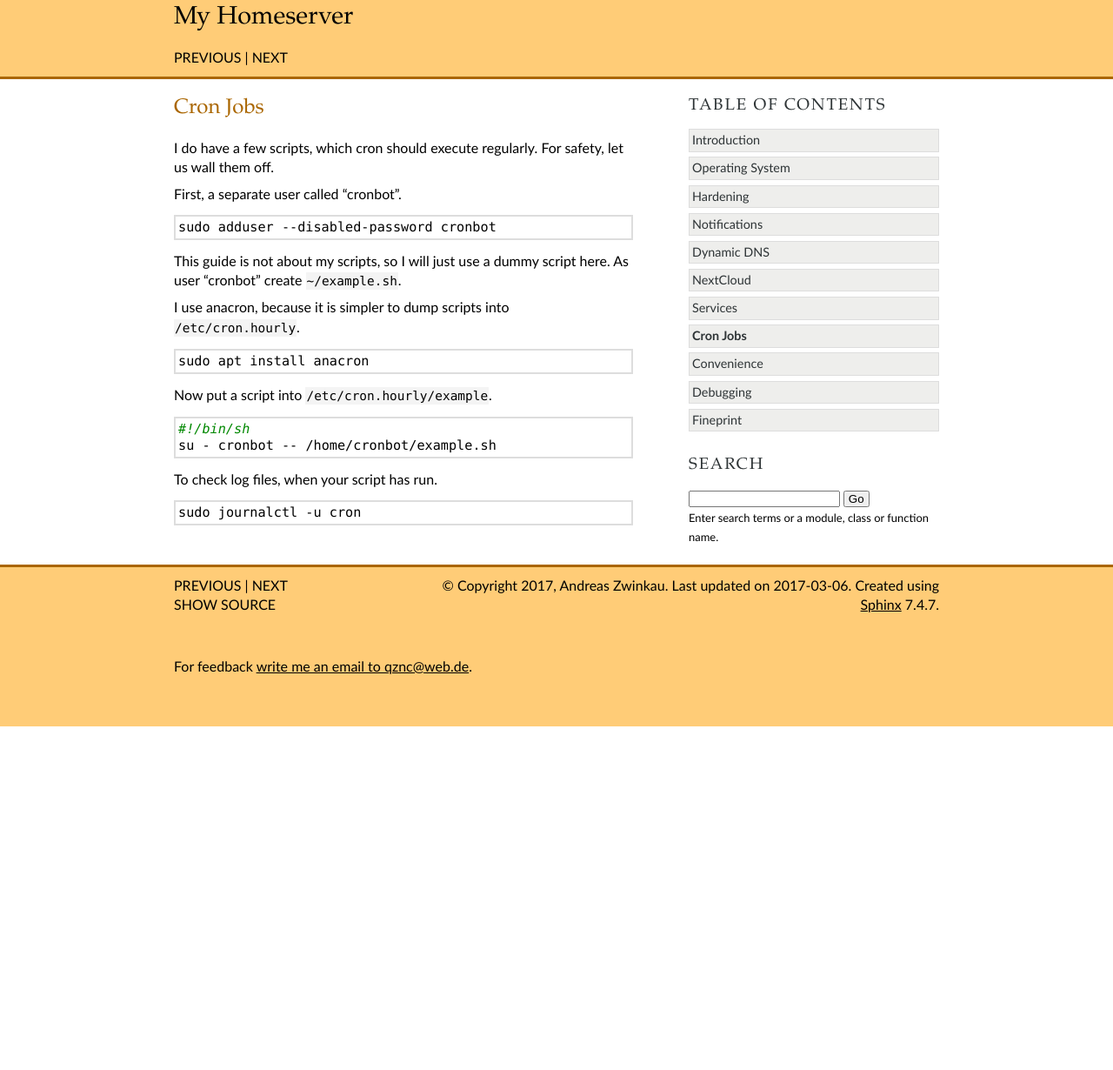
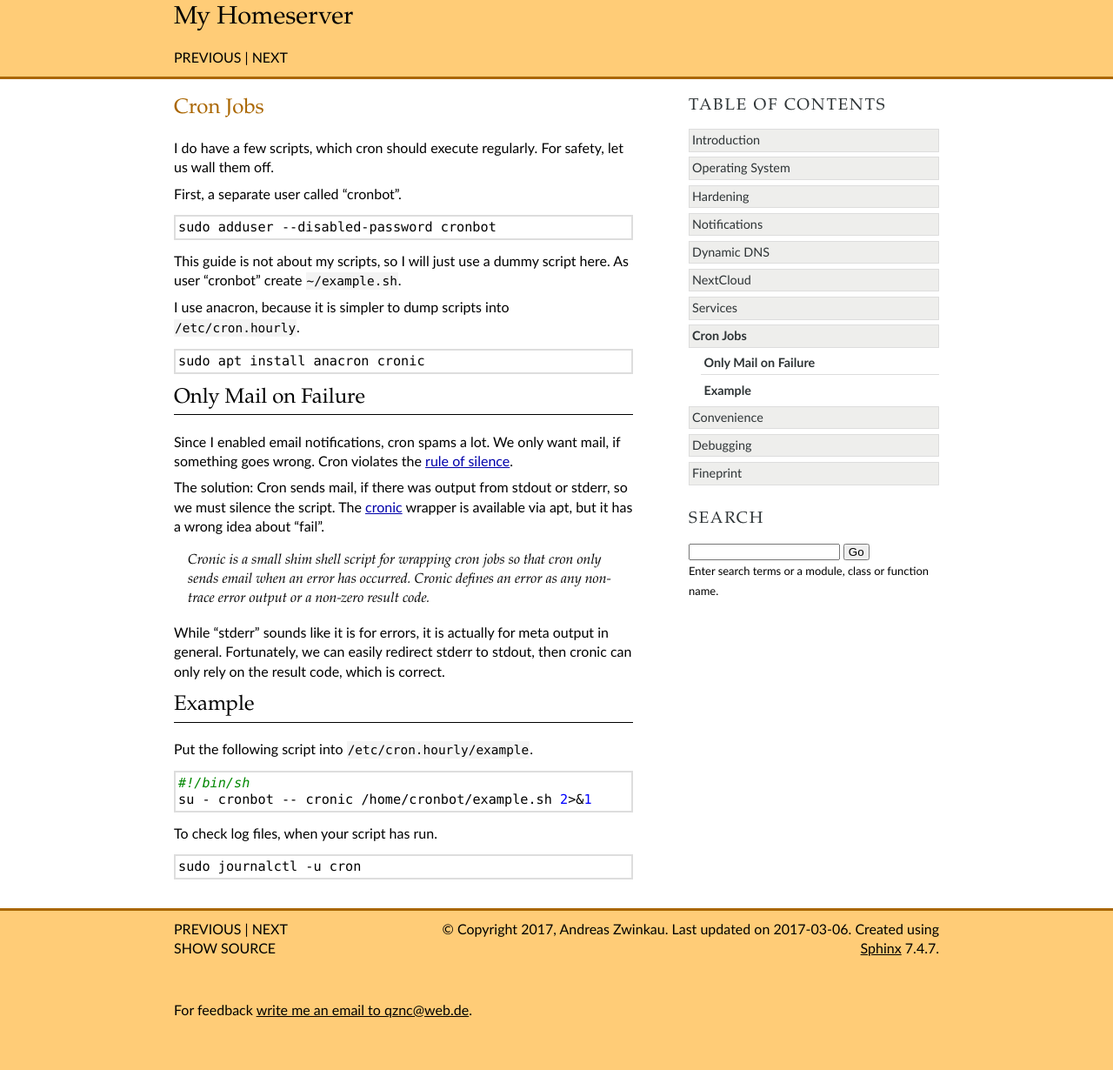
Before and after one commit to qznc/my-homeserver, a Sphinx documentation site: the page built from source/cronjobs.rst, in a window 1280 px wide. Shown: the whole page at 87% size. Built offline with Sphinx 7.4.7, drawn with Linux system fonts in a browser that asks for light colours; before the commit the page ends 900 px from its top, so only the background shows below that.

Commit message:
cronic might fix cron-spam

```diff
--- a/source/cronjobs.rst
+++ b/source/cronjobs.rst
@@ -27,14 +27,42 @@ I use anacron, because it is simpler to dump scripts into ``/etc/cron.hourly``.
 
 .. code:: sh
 
-   sudo apt install anacron
+   sudo apt install anacron cronic
 
-Now put a script into ``/etc/cron.hourly/example``.
+Only Mail on Failure
+--------------------
+
+Since I enabled email notifications,
+cron spams a lot.
+We only want mail,
+if something goes wrong.
+Cron violates the `rule of silence <https://en.wikipedia.org/wiki/Unix_philosophy>`_.
+
+The solution:
+Cron sends mail, if there was output from stdout or stderr,
+so we must silence the script.
+The `cronic <http://habilis.net/cronic/>`_ wrapper is available via apt,
+but it has a wrong idea about "fail".
+
+  Cronic is a small shim shell script for wrapping cron jobs
+  so that cron only sends email when an error has occurred.
+  Cronic defines an error as any non-trace error output or a non-zero result code.
+
+While "stderr" sounds like it is for errors,
+it is actually for meta output in general.
+Fortunately, we can easily redirect stderr to stdout,
+then cronic can only rely on the result code,
+which is correct.
+
+Example
+-------
+
+Put the following script into ``/etc/cron.hourly/example``.
 
 .. code:: sh
 
    #!/bin/sh
-   su - cronbot -- /home/cronbot/example.sh
+   su - cronbot -- cronic /home/cronbot/example.sh 2>&1
 
 To check log files,
 when your script has run.
```
